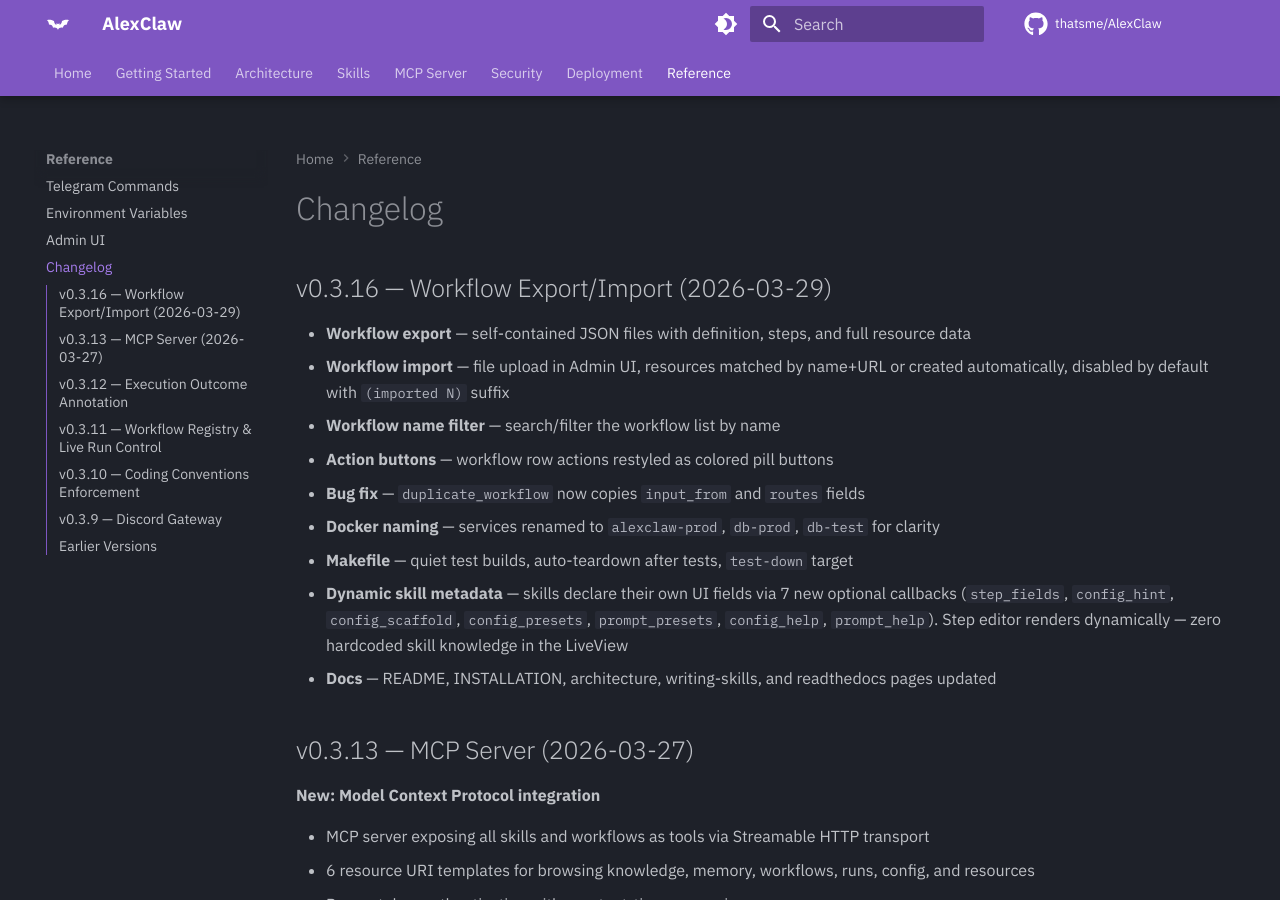
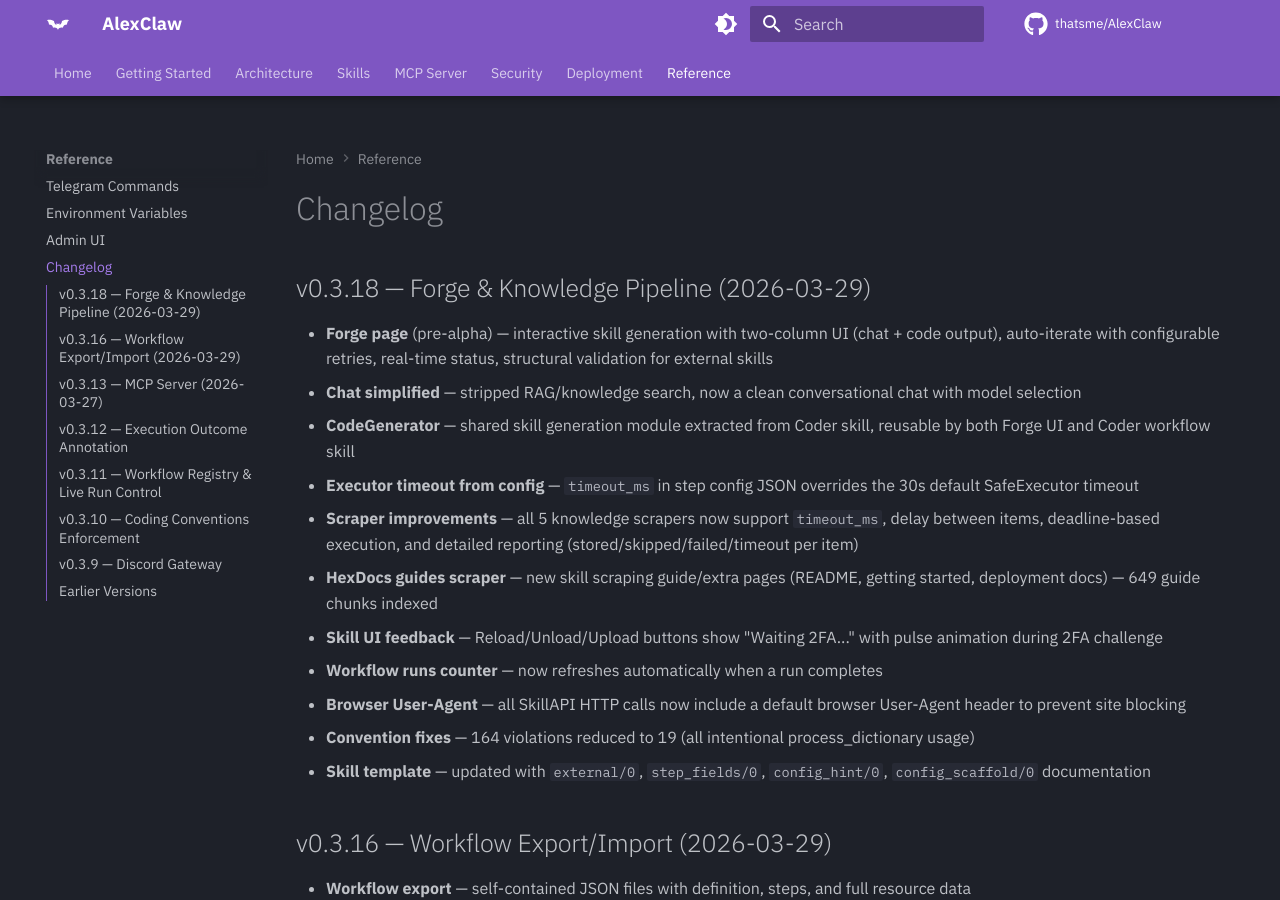
Before and after one commit to thatsme/AlexClaw, an MkDocs documentation site: the page built from docs/reference/changelog.md, in a window 1280 px wide and 900 px high. Built offline with MkDocs 1.6.1 and Material for MkDocs 9.7.7, drawn with Linux system fonts in a browser that asks for light colours; comment, search, counter and statistics services are not loaded.

Commit message:
Bump version to 0.3.18, update changelog

```diff
--- a/docs/reference/changelog.md
+++ b/docs/reference/changelog.md
@@ -1,4 +1,18 @@
 # Changelog
+
+## v0.3.18 — Forge & Knowledge Pipeline (2026-03-29)
+
+- **Forge page** (pre-alpha) — interactive skill generation with two-column UI (chat + code output), auto-iterate with configurable retries, real-time status, structural validation for external skills
+- **Chat simplified** — stripped RAG/knowledge search, now a clean conversational chat with model selection
+- **CodeGenerator** — shared skill generation module extracted from Coder skill, reusable by both Forge UI and Coder workflow skill
+- **Executor timeout from config** — `timeout_ms` in step config JSON overrides the 30s default SafeExecutor timeout
+- **Scraper improvements** — all 5 knowledge scrapers now support `timeout_ms`, delay between items, deadline-based execution, and detailed reporting (stored/skipped/failed/timeout per item)
+- **HexDocs guides scraper** — new skill scraping guide/extra pages (README, getting started, deployment docs) — 649 guide chunks indexed
+- **Skill UI feedback** — Reload/Unload/Upload buttons show "Waiting 2FA..." with pulse animation during 2FA challenge
+- **Workflow runs counter** — now refreshes automatically when a run completes
+- **Browser User-Agent** — all SkillAPI HTTP calls now include a default browser User-Agent header to prevent site blocking
+- **Convention fixes** — 164 violations reduced to 19 (all intentional process_dictionary usage)
+- **Skill template** — updated with `external/0`, `step_fields/0`, `config_hint/0`, `config_scaffold/0` documentation
 
 ## v0.3.16 — Workflow Export/Import (2026-03-29)
 
```
Also changed, not shown: 1 other file.
